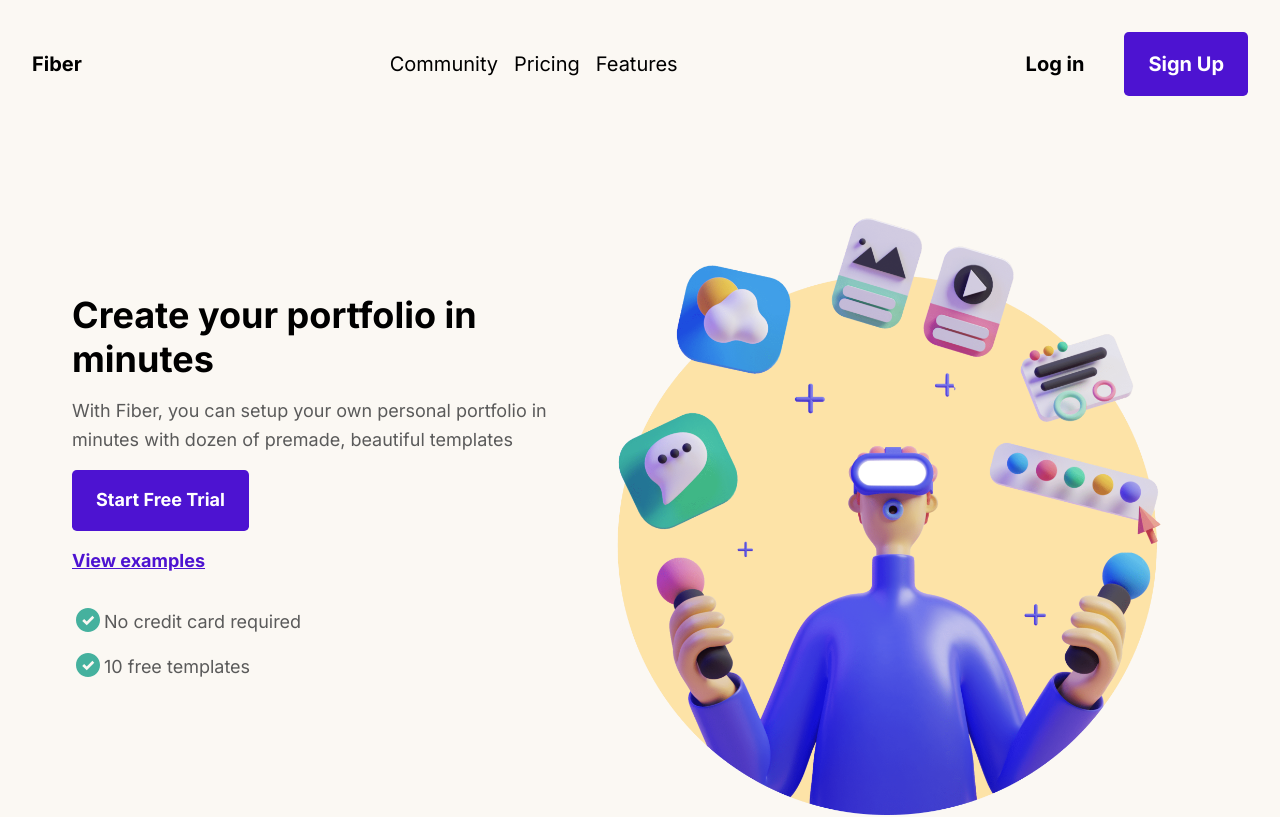
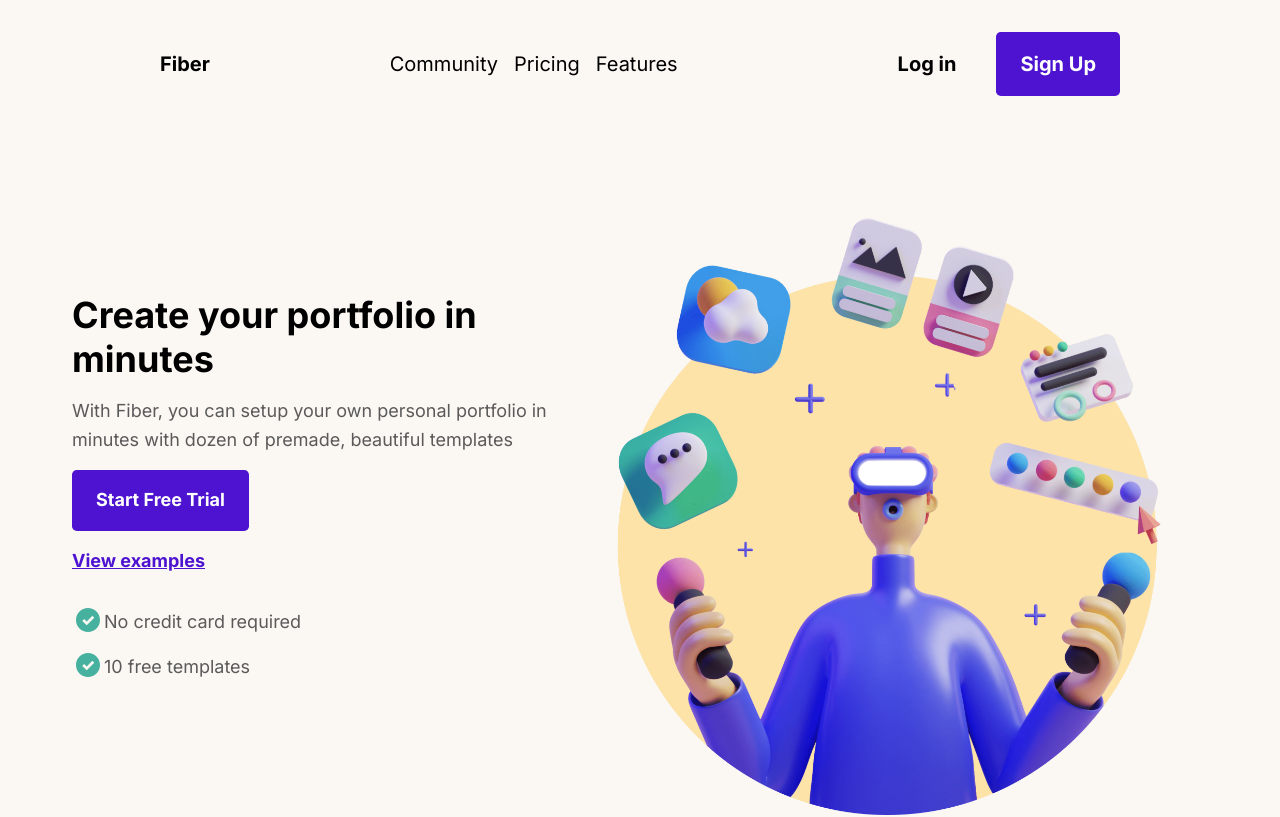
Before and after one commit to KruleDev/FiberLandingPage, a plain HTML site: page index.html in a window 1280 px wide. Shown: the top 817 px of the page. Drawn offline with Linux system fonts and the light colour scheme.

Commit message:
Add files via upload

```diff
--- a/scss/layout/_header.scss
+++ b/scss/layout/_header.scss
@@ -2,7 +2,7 @@ header{
     display: flex;
     justify-content: space-between;
     align-items: center;
-    padding: 2rem 2rem 0 2rem;
+    padding: 2rem clamp(2rem,15vw,10rem) 0 clamp(2rem,15vw,10rem);
     font-size: 1.25rem;
      background:$bg-light;
      p{
```
Also changed, not shown: scss/style.css, 1 other file.
